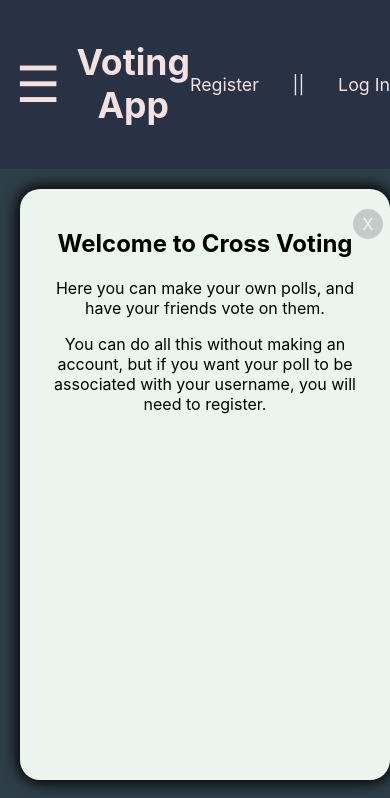
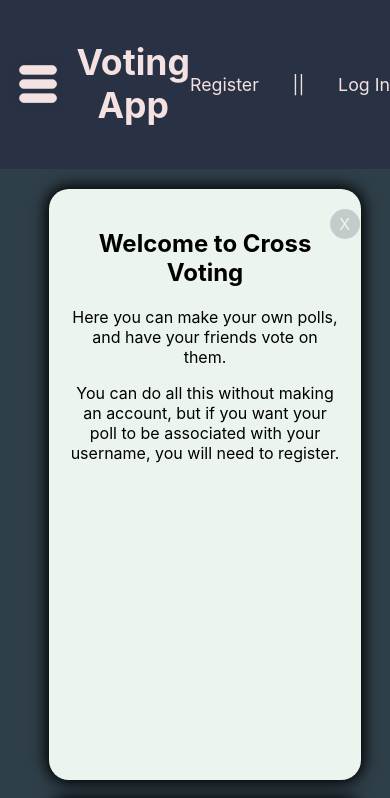
Before and after one commit to crossjames934/votingapp, a React (Create React App) app: page / in a window 390 px wide. Shown: the top 798 px of the page. Built offline with nearby package versions, Linux system fonts and the light colour scheme; no server answers.

Commit message:
mobile display improved

```diff
--- a/src/App.js
+++ b/src/App.js
@@ -2,7 +2,7 @@
 import React, { Component } from 'react';
 import axios from 'axios';
 import './stylesheets/App.css';
-// import VotingImg from './images/voting.jpg';
+import HamburgerImg from './images/hamburgerPink.png';
 
 // My Modules
 import AuthenticationSegment from './components/AuthenticationSegment';
@@ -106,7 +106,9 @@ class App extends Component {
         return (
             <div className="App">
                 <header className="App-header">
-                    <p className={"hamburgerIcon"} onClick={() => { this.showMenu() }}>&#9776;</p>
+                    <div className="hamburgerIcon">
+                        <img alt={"MENU"} src={HamburgerImg} className={"hamburgerPic"} onClick={() => { this.showMenu() }}/>
+                    </div>
                     <h1 id={"mainTitle"}>Voting App</h1>
                     <AuthenticationSegment
                         authenticated={this.state.authenticated}
--- a/src/components/widgetStyle.js
+++ b/src/components/widgetStyle.js
@@ -2,7 +2,6 @@ module.exports = (order, showing) => {
     return {
         order,
         display: (showing ? "block" : "none"),
-        width: 400,
         animation: `appear 1s ease-out ${order*100}ms forwards`
     };
 };
--- a/src/stylesheets/App.css
+++ b/src/stylesheets/App.css
@@ -89,15 +89,23 @@ input {
     z-index: 20;
 }
 
-.hamburgerIcon {
-    width: 200px;
-    font-size: 50px;
-    border-radius: 20px;
+.hamburgerPic {
+    width: 50px;
     cursor: pointer;
 }
 
-.hamburgerIcon:hover {
-    color: gold;
+.hamburgerIcon {
+    width: 200px;
+    height: 100%;
+    font-size: 50px;
+    border-radius: 20px;
+    display: flex;
+    justify-content: center;
+    align-items: center;
+}
+
+.hamburgerPic:hover {
+    filter: saturate(500%) brightness(100%) hue-rotate(55deg);
 }
 
 .mainMenuOptions {
@@ -167,15 +175,15 @@ input {
     padding: 20px;
     margin: 20px 0 0 20px;
     transform: scale(0);
-    width: 350px;
+    width: 400px;
     -webkit-box-shadow: 0 0 15px 3px black;
     -moz-box-shadow: 0 0 15px 3px black;
     box-shadow: 0 0 15px 3px black;
 }
 
-@media only screen and (max-width: 400px) {
+@media only screen and (max-width: 855px) {
     .widget {
-        width: 95vw;
+        max-width: 80vw;
     }
 }
 
```
Also changed, not shown: src/images/hamburgerPink.png (added), src/images/voting.jpg (deleted), 17 other files (tests, documents, lock files or other folders).
